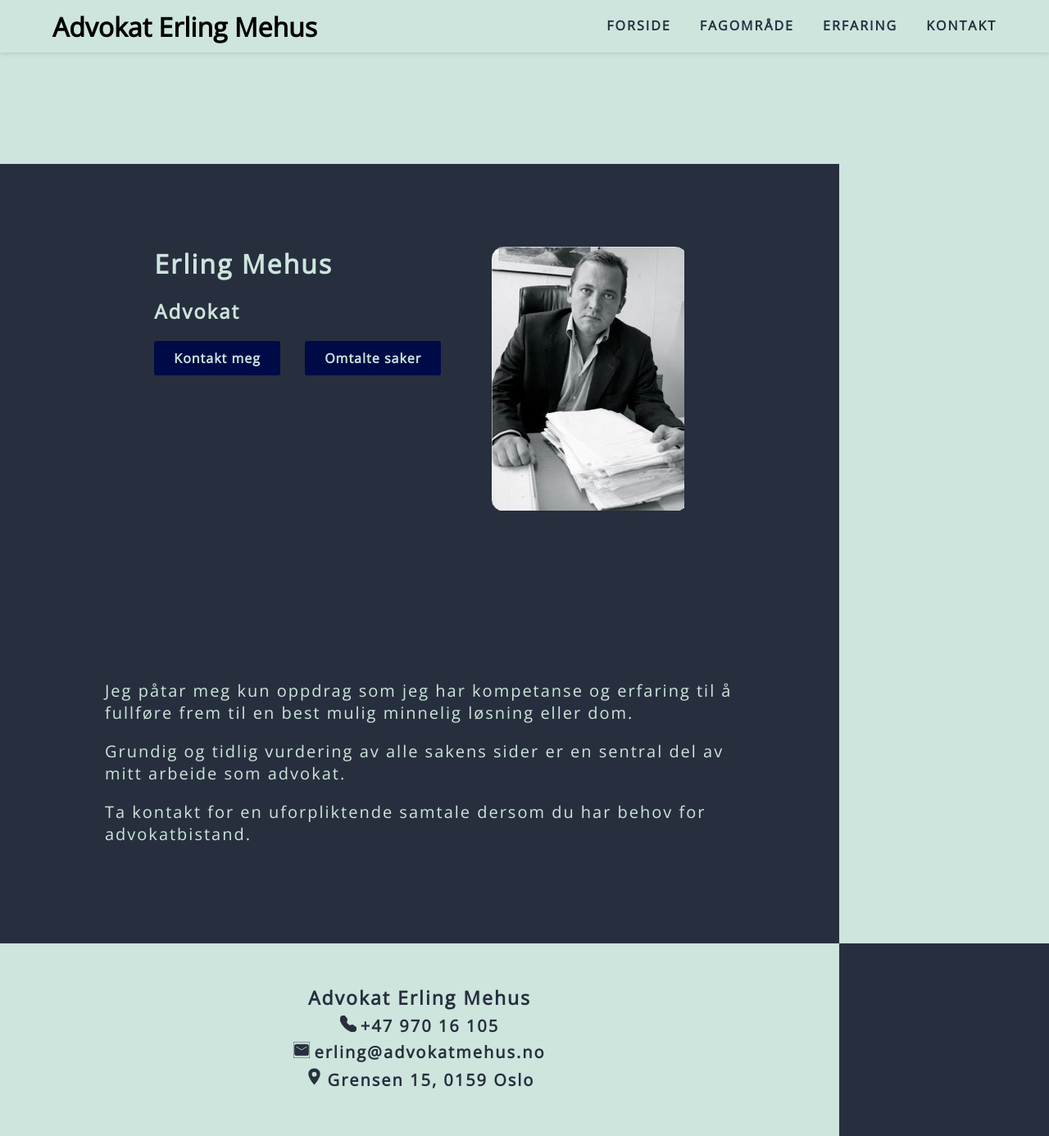
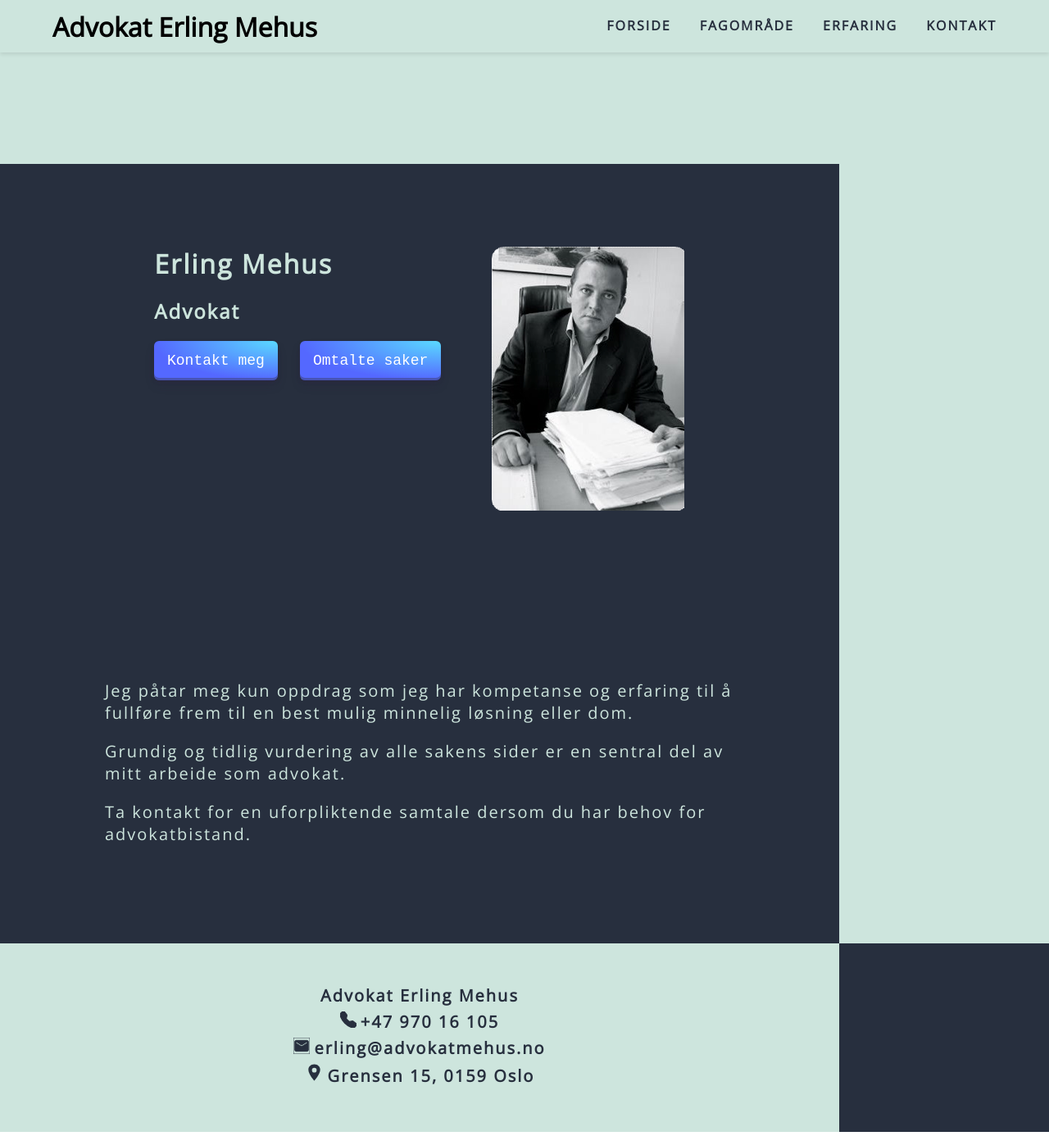
Before and after one commit to maf256/advokatmehus, a Next.js app: page / in a window 1280 px wide. Shown: the whole page at 82% size. Built offline with nearby package versions, Linux system fonts and the light colour scheme.

Commit message:
Changed Styled-commpont to module css

```diff
--- a/components/Footer/Footer.js
+++ b/components/Footer/Footer.js
@@ -1,62 +1,16 @@
 import React from "react";
-import styled from "styled-components";
+import styled from "./Footer.module.css";
 import { Phone, Email, Location } from "../common/Svg";
 
 export default function Footer() {
-  return <FooterContainer>
-    <Container>
-      <div>
-        <h2>Advokat Erling Mehus</h2>
-        <a rel="me" href="tel:+4797016105"> <Phone fontSize="20px" color='#272F3E' margin="0 5px 0 0"/>+47 970 16 105</a>
-        <a rel="me" href="mailto:erling@advokatmehus.no"><Email fontSize="20px" color='#272F3E' margin="0 5px 0 0"/>erling@advokatmehus.no</a>
+  return <div className={styled.FooterContainer}>
+    <div className={styled.Container}>
+      <div className={styled.Div}>
+        <h2 className={styled.Typography}>Advokat Erling Mehus</h2>
+        <a className={styled.Typography} rel="me" href="tel:+4797016105"> <Phone fontSize="20px" color='#272F3E' margin="0 5px 0 0"/>+47 970 16 105</a>
+        <a className={styled.Typography} rel="me" href="mailto:erling@advokatmehus.no"><Email fontSize="20px" color='#272F3E' margin="0 5px 0 0"/>erling@advokatmehus.no</a>
       </div>
-      <a rel="me" href="https://goo.gl/maps/pg2bCwwiHtndLSU4A"><Location fontSize="23px" color='#272F3E' margin="0 5px 0 0"/>Grensen 15, 0159 Oslo</a>
-    </Container>
-  </FooterContainer>;
+      <a className={styled.Typography} rel="me" href="https://goo.gl/maps/pg2bCwwiHtndLSU4A"><Location fontSize="23px" color='#272F3E' margin="0 5px 0 0"/>Grensen 15, 0159 Oslo</a>
+    </div>
+  </div>
 }
-
-const FooterContainer = styled.div`
-    width: 100%;
-    background: #272F3E;
-    a, h2 {
-      color: #272F3E;
-      font-size: 20px;
-      width: 350px;
-      text-align: center;
-      font-weight: 600;
-      display: inline;
-      margin-bottom: 5px;
-    }
-    h2 {
-      font-size: 23px;
-    }
-`
-
-const Container = styled.div`
-  background: #cde5dd;
-  color: black;
-  letter-spacing: 2px;
-  display: flex;
-  flex-direction: column;
-  align-items: center;
-  div {
-    display: flex;
-    flex-direction: column;
-    align-items: center;
-  }
-  @media (min-width: 900px) {
-    width: 80vw;
-    padding: 50px 10%;
-    display: flex;
-    flex-direction: column;
-    text-align: center
-  }
-  @media (max-width: 900px) {
-    width: 100vw;
-    padding: 20px 0px;
-    display: flex;
-    flex-direction: column;
-    justify-content: center;
-    align-items: center;
-  }
-`
--- /dev/null
+++ b/components/Footer/Footer.module.css
@@ -0,0 +1,73 @@
+.FooterContainer {
+    width: 100%;
+    background: #272F3E;
+}
+
+.Typography {
+    color: #272F3E;
+    font-size: 20px;
+    width: 350px;
+    text-align: center;
+    font-weight: 600;
+    display: inline;
+    margin-bottom: 5px;
+}
+
+/* a, h2 {
+  }
+  h2 {
+    font-size: 23px;
+  }    */
+
+
+
+
+
+/* const FooterContainer = styled.div`
+    width: 100%;
+    background: #272F3E;
+    a, h2 {
+      color: #272F3E;
+      font-size: 20px;
+      width: 350px;
+      text-align: center;
+      font-weight: 600;
+      display: inline;
+      margin-bottom: 5px;
+    }
+    h2 {
+      font-size: 23px;
+    }
+`
+*/
+.Container {
+
+    background: #cde5dd;
+    color: black;
+    letter-spacing: 2px;
+    display: flex;
+    flex-direction: column;
+    align-items: center;
+
+    @media (min-width: 900px) {
+      width: 80vw;
+      padding: 50px 10%;
+      display: flex;
+      flex-direction: column;
+      text-align: center
+    }
+    @media (max-width: 900px) {
+      width: 100vw;
+      padding: 20px 0px;
+      display: flex;
+      flex-direction: column;
+      justify-content: center;
+      align-items: center;
+    }
+}
+
+.Div {
+    display: flex;
+    flex-direction: column;
+    align-items: center;
+}
--- a/components/HomePage/HomePage.js
+++ b/components/HomePage/HomePage.js
@@ -1,131 +1,131 @@
 import React from "react";
-import styled from "styled-components"
 import Image from 'next/image'
 import ImgUrl from '../common/img/Erling_Mehus.png'
+import styles from './HomePage.module.css'
 
 export default function HomePage() {
-  return <HeaderContainer>
-    <Container>
-      <TextContainer>
-        <h1>Erling Mehus</h1>
-        <h2>Advokat</h2>
-        <ButtonDiv>
-          <Button>Kontakt meg</Button>
-          <Button>Omtalte saker</Button>
-        </ButtonDiv>
-      </TextContainer>
-      <ImgContainer>
+  return <div className={styles.HeaderContainer}>
+    <div className={styles.Container}>
+      <div className={styles.TextContainer}>
+        <h1 className={styles.H1}>Erling Mehus</h1>
+        <h2 className={styles.H2}>Advokat</h2>
+        <div className={styles.DivButton}>
+          <button className={styles.Button}>Kontakt meg</button>
+          <button className={styles.Button}>Omtalte saker</button>
+        </div>
+      </div>
+      <div className={styles.ImgContainer}>
         <Image
           src= {ImgUrl}
           alt="Erling Mehus"
           loading="eager"
           placeholder="blur"
         />
-      </ImgContainer>
-    </Container>
+      </div>
+    </div>
 
-    <Text>
-      <Typography>Jeg påtar meg kun oppdrag som jeg har kompetanse og erfaring til å fullføre frem til en best mulig minnelig løsning eller dom.</Typography>
-      <Typography>Grundig og tidlig vurdering av alle sakens sider er en sentral del av mitt arbeide som advokat.</Typography>
-      <Typography>Ta kontakt for en uforpliktende samtale dersom du har behov for advokatbistand.</Typography>
-    </Text>
-  </HeaderContainer>;
+    <div className={styles.Text}>
+      <p className={styles.Typography}>Jeg påtar meg kun oppdrag som jeg har kompetanse og erfaring til å fullføre frem til en best mulig minnelig løsning eller dom.</p>
+      <p className={styles.Typography}>Grundig og tidlig vurdering av alle sakens sider er en sentral del av mitt arbeide som advokat.</p>
+      <p className={styles.Typography}>Ta kontakt for en uforpliktende samtale dersom du har behov for advokatbistand.</p>
+    </div>
+  </div>;
 }
 
-const HeaderContainer = styled.div`
-    background: #cde5dd;
-    padding-top: 200px;
-`
+// const HeaderContainer = styled.div`
+//     background: #cde5dd;
+//     padding-top: 200px;
+// `
 
-const Container = styled.div`
-  background: #272F3E;
-  color: #cde5dd;
-  letter-spacing: 2px;
-  @media (min-width: 900px) {
-    width: 80vw;
-    padding: 100px 10%;
-    display: flex;
-    justify-content: space-evenly;
+// const Container = styled.div`
+//   background: #272F3E;
+//   color: #cde5dd;
+//   letter-spacing: 2px;
+//   @media (min-width: 900px) {
+//     width: 80vw;
+//     padding: 100px 10%;
+//     display: flex;
+//     justify-content: space-evenly;
 
-  }
-  @media (max-width: 900px) {
-    width: 100vw;
-    padding: 50px 0px;
-    display: flex;
-    flex-direction: column;
-    justify-content: center;
-    align-items: center;
+//   }
+//   @media (max-width: 900px) {
+//     width: 100vw;
+//     padding: 50px 0px;
+//     display: flex;
+//     flex-direction: column;
+//     justify-content: center;
+//     align-items: center;
 
-  }
+//   }
 
-`
+// `
 
-const ImgContainer = styled.div`
-  border-radius: 10px;
-  margin: 1px;
-`
+// const ImgContainer = styled.div`
+//   border-radius: 10px;
+//   margin: 1px;
+// `
 
-const TextContainer = styled.div`
-  min-width: 350px;
-  h1 {
-    padding-bottom: 20px;;
-  }
-  h2 {
-    padding-bottom: 20px;
-  }
-  div {
-    padding-bottom: 20px;
-    display: flex;;
-    justify-content: space-between;
-  }
-`
+// const TextContainer = styled.div`
+//   min-width: 350px;
+//   h1 {
+//     padding-bottom: 20px;;
+//   }
+//   h2 {
+//     padding-bottom: 20px;
+//   }
+//   div {
+//     padding-bottom: 20px;
+//     display: flex;;
+//     justify-content: space-between;
+//   }
+// `
 
-const Button = styled.button`
-  display: inline-block;
-  outline: none;
-  cursor: pointer;
-  font-weight: 600;
-  border-radius: 3px;
-  padding: 12px 24px;
-  border: 0;
-  color: #cde5dd;
-  background: #000a47;
-  line-height: 1.15;
-  font-size: 16px;
-  letter-spacing: 1px;
+// const Button = styled.button`
+//   display: inline-block;
+//   outline: none;
+//   cursor: pointer;
+//   font-weight: 600;
+//   border-radius: 3px;
+//   padding: 12px 24px;
+//   border: 0;
+//   color: #cde5dd;
+//   background: #000a47;
+//   line-height: 1.15;
+//   font-size: 16px;
+//   letter-spacing: 1px;
 
-  :hover {
-      transition: all .1s ease;
-      box-shadow: 0 0 0 0 #cde5dd, 0 0 0 3px #cde5dd;
-  }
+//   :hover {
+//       transition: all .1s ease;
+//       box-shadow: 0 0 0 0 #cde5dd, 0 0 0 3px #cde5dd;
+//   }
 
-`
+// `
 
-const ButtonDiv = styled.div`
+// const ButtonDiv = styled.div`
 
-`
+// `
 
 
-const Typography = styled.p`
-  background: #272F3E;
-  color: #cde5dd;
-  margin-bottom: 20px;
-`
+// const Typography = styled.p`
+//   background: #272F3E;
+//   color: #cde5dd;
+//   margin-bottom: 20px;
+// `
 
-const Text = styled.div`
-  background: #272F3E;
-  color: #cde5dd;
-  letter-spacing: 2px;
-  font-size: 20px;
-  @media (min-width: 900px) {
-    width: 80vw;
-    padding: 100px 10%;
+// const Text = styled.div`
+//   background: #272F3E;
+//   color: #cde5dd;
+//   letter-spacing: 2px;
+//   font-size: 20px;
+//   @media (min-width: 900px) {
+//     width: 80vw;
+//     padding: 100px 10%;
 
-  }
-  @media (max-width: 900px) {
-    width: 100vw;
-    padding: 50px 20px;
-  }
+//   }
+//   @media (max-width: 900px) {
+//     width: 100vw;
+//     padding: 50px 20px;
+//   }
 
 
-`
+// `
--- /dev/null
+++ b/components/HomePage/HomePage.module.css
@@ -0,0 +1,120 @@
+.HeaderContainer {
+    background: #cde5dd;
+    padding-top: 200px;
+}
+
+
+.Container {
+    background: #272F3E;
+    color: #cde5dd;
+    letter-spacing: 2px;
+    @media (min-width: 900px) {
+      width: 80vw;
+      padding: 100px 10%;
+      display: flex;
+      justify-content: space-evenly;
+
+    }
+    @media (max-width: 900px) {
+      width: 100vw;
+      padding: 50px 0px;
+      display: flex;
+      flex-direction: column;
+      justify-content: center;
+      align-items: center;
+
+    }
+}
+
+.ImgContainer {
+    border-radius: 10px;
+    margin: 1px;
+}
+
+.TextContainer {
+    min-width: 350px;
+}
+.H1 {
+    padding-bottom: 20px;;
+}
+.H2 {
+    padding-bottom: 20px;
+}
+
+ .DivButton {
+    padding-bottom: 20px;
+    display: flex;;
+    justify-content: space-between;
+}
+/* CSS */
+.Button {
+  align-items: center;
+  appearance: none;
+  background-image: radial-gradient(100% 100% at 100% 0, #5adaff 0, #5468ff 100%);
+  border: 0;
+  border-radius: 6px;
+  box-shadow: rgba(45, 35, 66, .4) 0 2px 4px,rgba(45, 35, 66, .3) 0 7px 13px -3px,rgba(58, 65, 111, .5) 0 -3px 0 inset;
+  box-sizing: border-box;
+  color: #fff;
+  cursor: pointer;
+  display: inline-flex;
+  font-family: "JetBrains Mono",monospace;
+  height: 48px;
+  justify-content: center;
+  line-height: 1;
+  list-style: none;
+  overflow: hidden;
+  padding-left: 16px;
+  padding-right: 16px;
+  position: relative;
+  text-align: left;
+  text-decoration: none;
+  transition: box-shadow .15s,transform .15s;
+  user-select: none;
+  -webkit-user-select: none;
+  touch-action: manipulation;
+  white-space: nowrap;
+  will-change: box-shadow,transform;
+  font-size: 18px;
+}
+
+.Button:focus {
+  box-shadow: #3c4fe0 0 0 0 1.5px inset, rgba(45, 35, 66, .4) 0 2px 4px, rgba(45, 35, 66, .3) 0 7px 13px -3px, #3c4fe0 0 -3px 0 inset;
+}
+
+.Button:hover {
+  box-shadow: rgba(45, 35, 66, .4) 0 4px 8px, rgba(45, 35, 66, .3) 0 7px 13px -3px, #3c4fe0 0 -3px 0 inset;
+  transform: translateY(-2px);
+}
+
+.Button:active {
+  box-shadow: #3c4fe0 0 3px 7px inset;
+  transform: translateY(2px);
+}
+
+/* const ButtonDiv = styled.div`
+
+` */
+
+
+.Typography {
+    background: #272F3E;
+    color: #cde5dd;
+    margin-bottom: 20px;
+}
+
+.Text {
+    background: #272F3E;
+    color: #cde5dd;
+    letter-spacing: 2px;
+    font-size: 20px;
+    @media (min-width: 900px) {
+      width: 80vw;
+      padding: 100px 10%;
+
+    }
+    @media (max-width: 900px) {
+      width: 100vw;
+      padding: 50px 20px;
+    }
+}
--- a/components/navbar/Hamburger.module.css
+++ b/components/navbar/Hamburger.module.css
@@ -19,7 +19,7 @@
     border-radius: 10px;
     transform-origin: 1px;
     transition: all 0.5s linear;
-    transform: rotate(0)
+    /* transform: rotate(0) */
 }
 
 .HamburgercloseLine2 {
@@ -31,11 +31,11 @@
     transform:rotate(45deg)
 }
 
-.Hamture2 {
+.Hamture3 {
+    transform: rotate(-45deg);
+}
+
+.Hamture2 div {
     transform: translateX(100%);
     opacity: 0;
 }
-
-.Hamture3 {
-    transform: rotate(-45deg);
-}
```
Also changed, not shown: components/navbar/Hamburger.js (+0 -39 lines), components/navbar/RightNav.js (+56 -54 lines), components/navbar/RightNav.module.css (added, +55 -0 lines).
